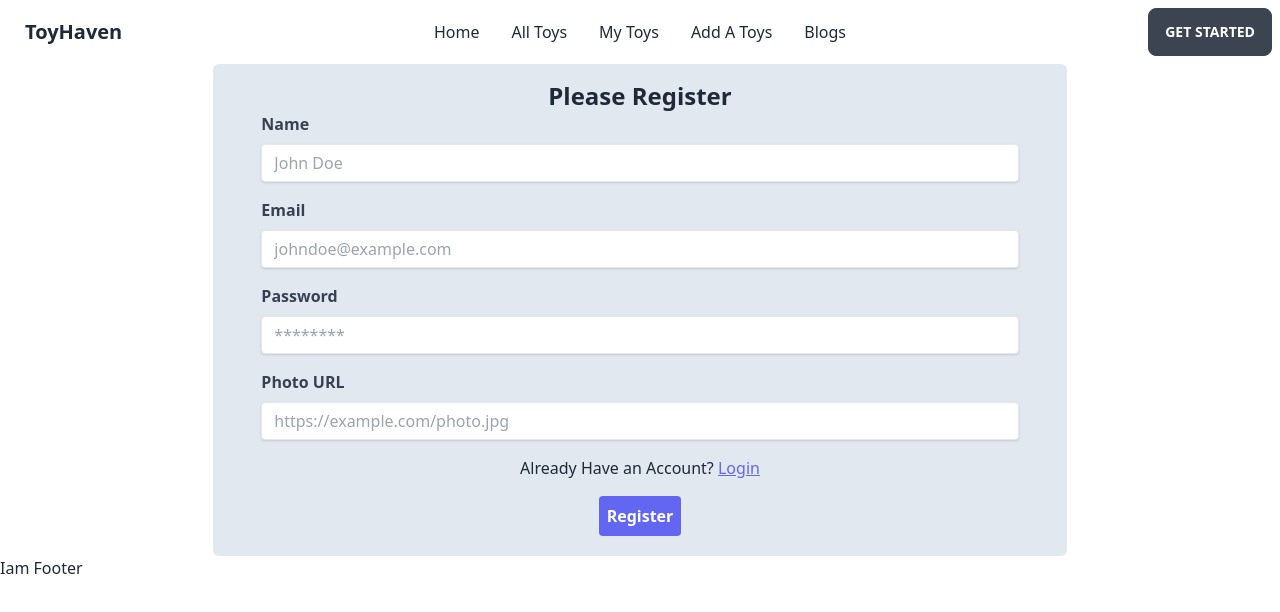
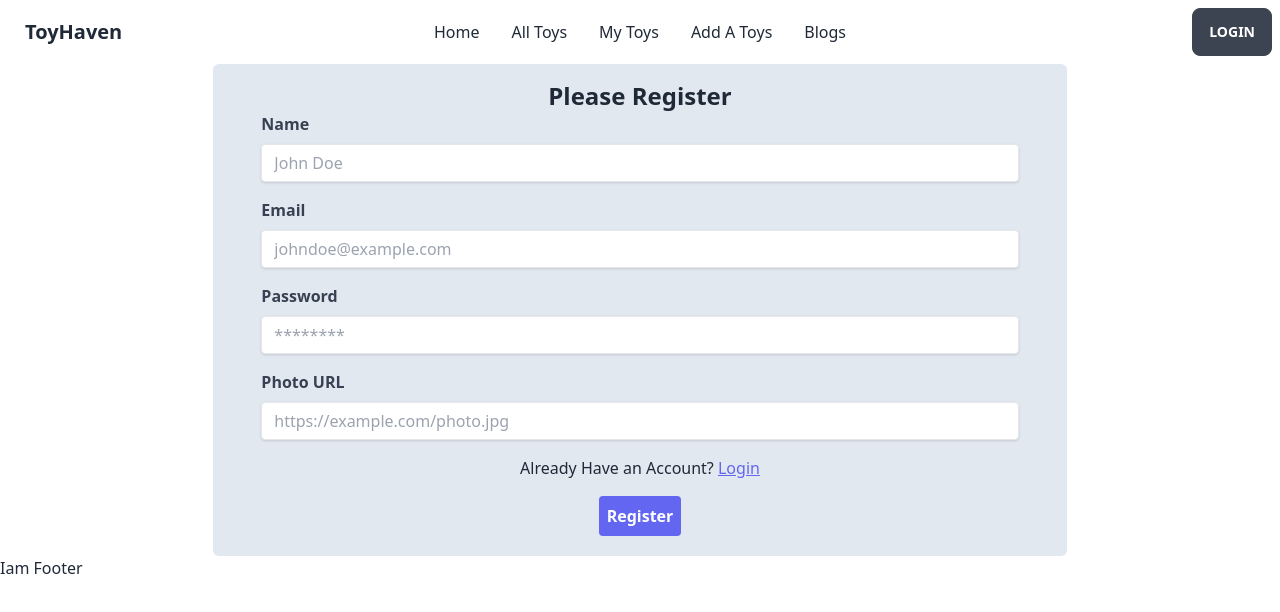
Before and after one commit to maufdev09/toy-haven-client, a React (Vite) app: page /registration in a window 1280 px wide. Shown: the top 612 px of the page. Built offline with nearby package versions, Linux system fonts and the light colour scheme; no server answers.

Commit message:
nav bar profile picture and logout button done

```diff
--- a/src/pages/Shared/Navbar/Navbar.jsx
+++ b/src/pages/Shared/Navbar/Navbar.jsx
@@ -1,7 +1,17 @@
-import React from "react";
+import React, { useContext } from "react";
 import { Link } from "react-router-dom";
+import { AuthContext } from "../../../providers/AuthProvider";
+import { FaUserCircle } from "react-icons/fa";
 
 const Navbar = () => {
+  const { user, logOut } = useContext(AuthContext);
+  console.log(user);
+
+  const handleLogOut = () => {
+    logOut()
+      .then()
+      .catch((error) => console.log(error));
+  };
   return (
     <div className=" navbar bg-base-100">
       <div className="navbar-start">
@@ -65,7 +75,28 @@ const Navbar = () => {
         </ul>
       </div>
       <div className="navbar-end ">
-        <a className="btn">Get started</a>
+        {user && (
+          <div
+            className="w-8 mx-5 tooltip tooltip-left"
+            data-tip={user.displayName}
+          >
+            {user.photoURL ? (
+              <img src={user.photoURL} className="rounded-full" />
+            ) : (
+              <FaUserCircle className="text-4xl mx-3" />
+            )}
+          </div>
+        )}
+
+        {user ? (
+          <button className="btn" onClick={handleLogOut}>
+            Logout
+          </button>
+        ) : (
+          <Link className="btn" to="/login">
+            Login
+          </Link>
+        )}
       </div>
     </div>
   );
```
